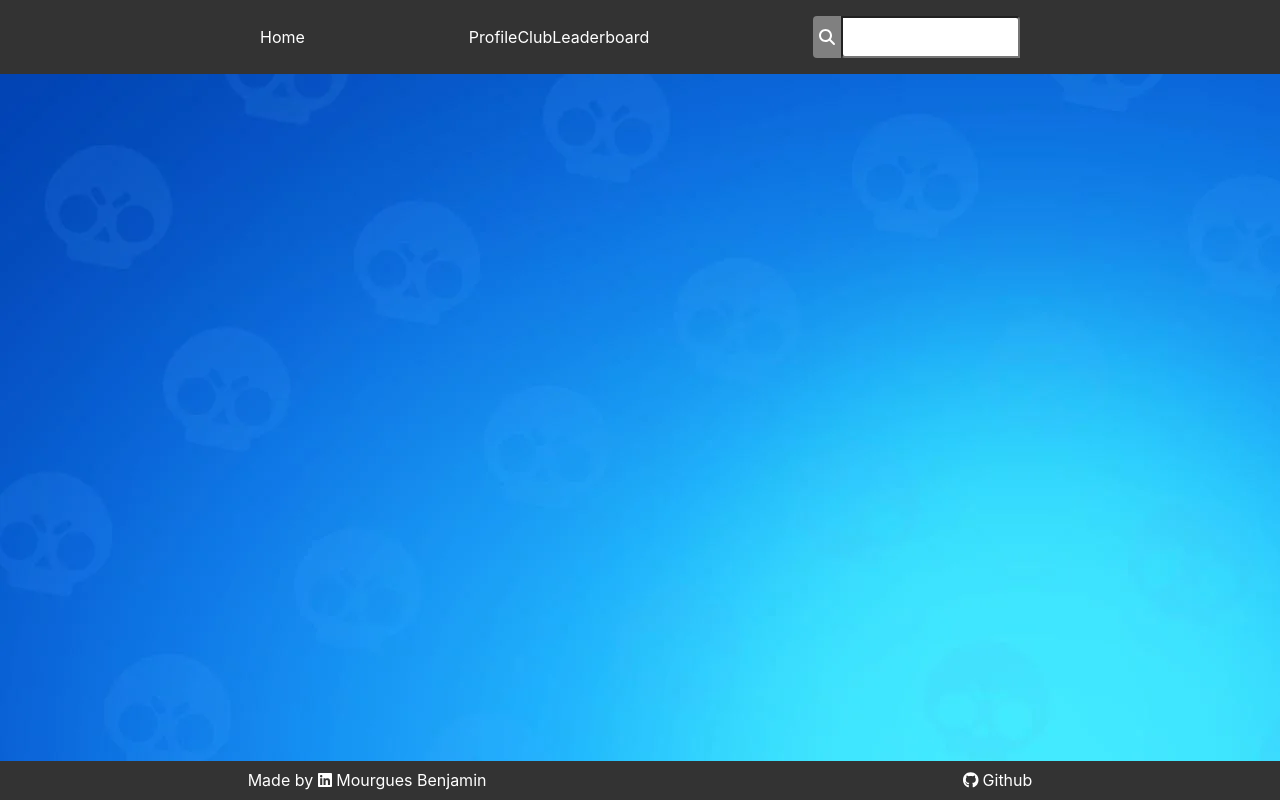
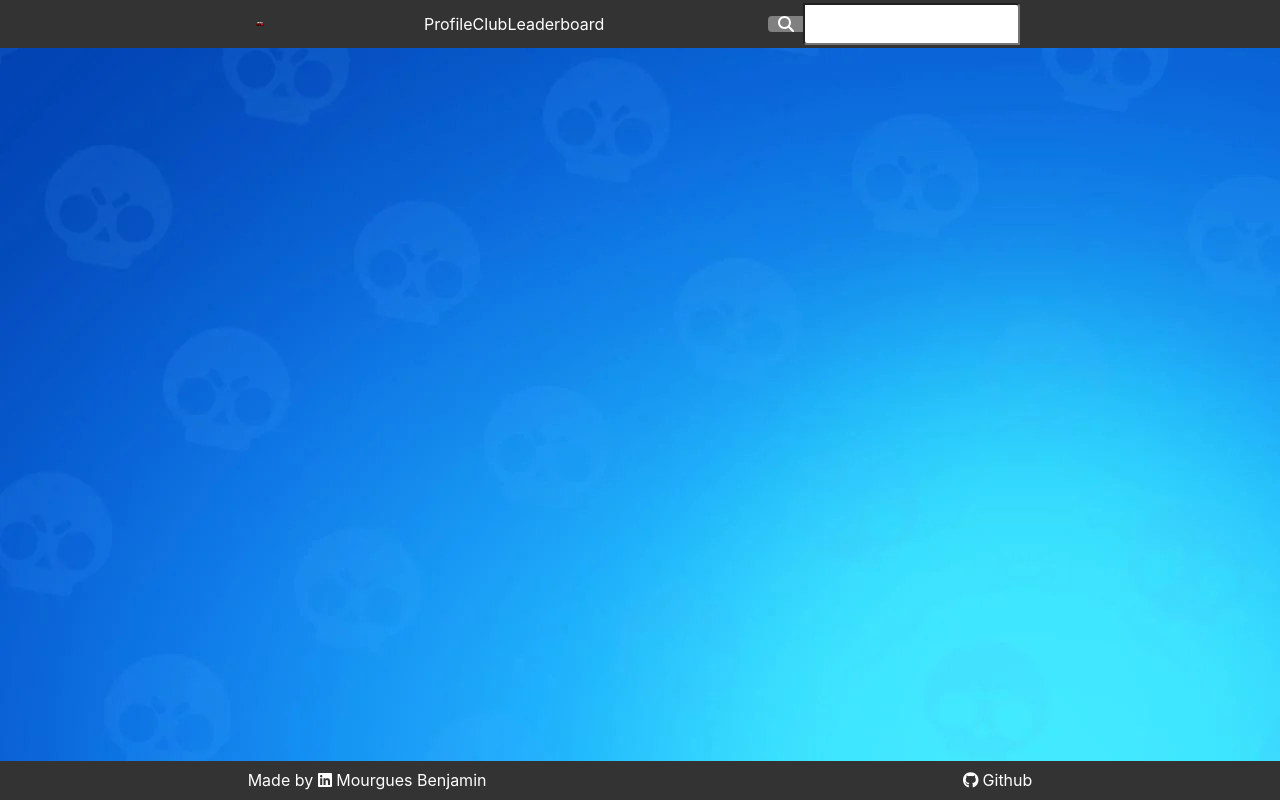
Before and after one commit to Shriukan33/OC-P13-BrawlClub, a React (Create React App) app in the folder bc_frontend/: page / in a window 1280 px wide. Built offline with nearby package versions, Linux system fonts and the light colour scheme.

Commit message:
Add Navbar logo

```diff
--- a/bc_frontend/src/Nav.css
+++ b/bc_frontend/src/Nav.css
@@ -6,6 +6,7 @@ nav {
     display: flex;
     flex-direction: row;
     justify-content: space-around;
+    max-height: 6vh;
 }
 nav a {
     color: #fff;
@@ -37,6 +38,17 @@ nav li a, nav li input {
 }
 .Logo {
     flex-grow: 0.5;
+    background-image: url("../public/images/brawlclub_logo.png");
+    background-size: contain;
+    background-repeat: no-repeat;
+    background-position: 50%;
+}
+.Logo li {
+    width: 100%;
+}
+.Logo li a {
+    width: inherit;
+    height: 100%;
 }
 .nav-elements {
     flex-grow: 1;
--- a/bc_frontend/src/Nav.js
+++ b/bc_frontend/src/Nav.js
@@ -9,7 +9,7 @@ const Nav = () => {
     <nav>
         <ul className="Logo">
             <li>
-                <Link to="/">Home</Link>
+                <Link to="/"></Link>
             </li>
         </ul>
         <ul className="nav-elements">
```
Also changed, not shown: bc_frontend/public/images/brawlclub_logo.png (added).
